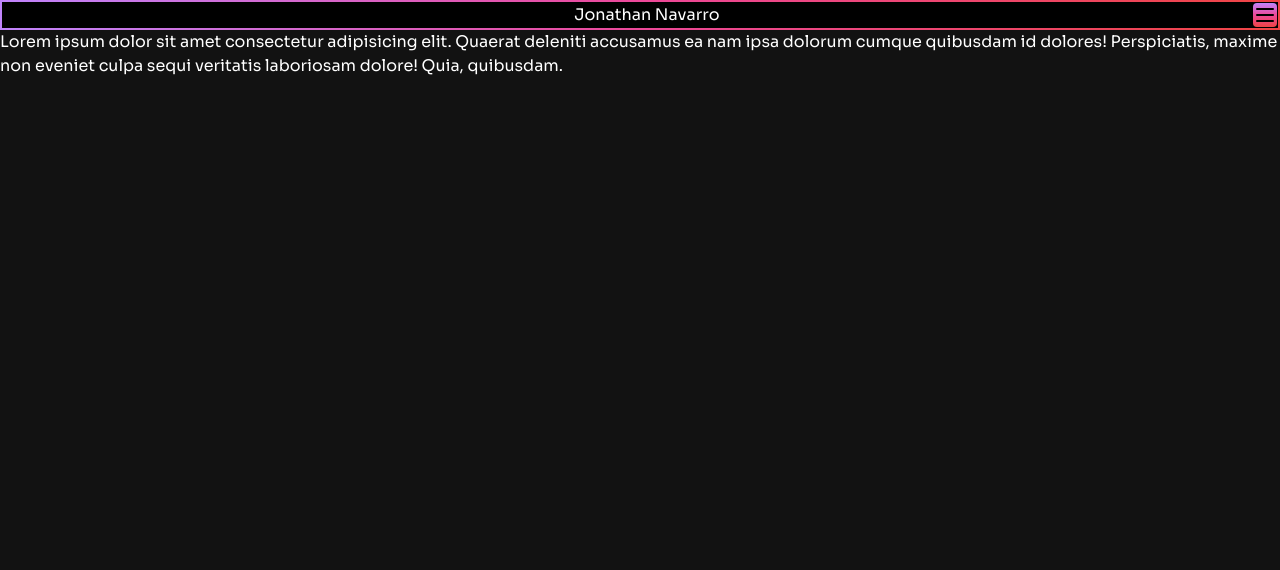
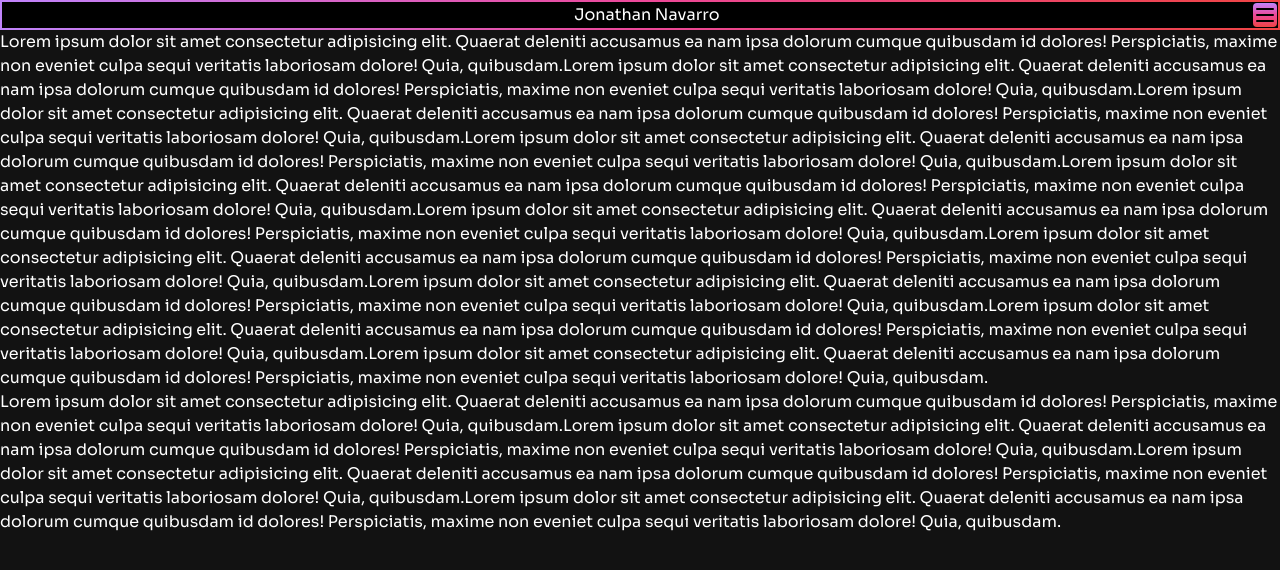
Before and after one commit to Jonnaa/Portfolio, a React (Vite) app: page / in a window 1280 px wide. Shown: the top 570 px of the page. Built offline with nearby package versions, Linux system fonts and the light colour scheme.

Commit message:
Burger menu progress

```diff
--- a/src/components/App.jsx
+++ b/src/components/App.jsx
@@ -4,7 +4,92 @@ const App = () => {
   return (
     <>
       <Header />
-      Lorem ipsum dolor sit amet consectetur adipisicing elit. Quaerat deleniti accusamus ea nam ipsa dolorum cumque quibusdam id dolores! Perspiciatis, maxime non eveniet culpa sequi veritatis laboriosam dolore! Quia, quibusdam.
+      <div className="">
+        <span>
+          Lorem ipsum dolor sit amet consectetur adipisicing elit. Quaerat
+          deleniti accusamus ea nam ipsa dolorum cumque quibusdam id dolores!
+          Perspiciatis, maxime non eveniet culpa sequi veritatis laboriosam
+          dolore! Quia, quibusdam.
+        </span>
+        <span>
+          Lorem ipsum dolor sit amet consectetur adipisicing elit. Quaerat
+          deleniti accusamus ea nam ipsa dolorum cumque quibusdam id dolores!
+          Perspiciatis, maxime non eveniet culpa sequi veritatis laboriosam
+          dolore! Quia, quibusdam.
+        </span>
+        <span>
+          Lorem ipsum dolor sit amet consectetur adipisicing elit. Quaerat
+          deleniti accusamus ea nam ipsa dolorum cumque quibusdam id dolores!
+          Perspiciatis, maxime non eveniet culpa sequi veritatis laboriosam
+          dolore! Quia, quibusdam.
+        </span>
+        <span>
+          Lorem ipsum dolor sit amet consectetur adipisicing elit. Quaerat
+          deleniti accusamus ea nam ipsa dolorum cumque quibusdam id dolores!
+          Perspiciatis, maxime non eveniet culpa sequi veritatis laboriosam
+          dolore! Quia, quibusdam.
+        </span>
+        <span>
+          Lorem ipsum dolor sit amet consectetur adipisicing elit. Quaerat
+          deleniti accusamus ea nam ipsa dolorum cumque quibusdam id dolores!
+          Perspiciatis, maxime non eveniet culpa sequi veritatis laboriosam
+          dolore! Quia, quibusdam.
+        </span>
+        <span>
+          Lorem ipsum dolor sit amet consectetur adipisicing elit. Quaerat
+          deleniti accusamus ea nam ipsa dolorum cumque quibusdam id dolores!
+          Perspiciatis, maxime non eveniet culpa sequi veritatis laboriosam
+          dolore! Quia, quibusdam.
+        </span>
+        <span>
+          Lorem ipsum dolor sit amet consectetur adipisicing elit. Quaerat
+          deleniti accusamus ea nam ipsa dolorum cumque quibusdam id dolores!
+          Perspiciatis, maxime non eveniet culpa sequi veritatis laboriosam
+          dolore! Quia, quibusdam.
+        </span>
+        <span>
+          Lorem ipsum dolor sit amet consectetur adipisicing elit. Quaerat
+          deleniti accusamus ea nam ipsa dolorum cumque quibusdam id dolores!
+          Perspiciatis, maxime non eveniet culpa sequi veritatis laboriosam
+          dolore! Quia, quibusdam.
+        </span>
+        <span>
+          Lorem ipsum dolor sit amet consectetur adipisicing elit. Quaerat
+          deleniti accusamus ea nam ipsa dolorum cumque quibusdam id dolores!
+          Perspiciatis, maxime non eveniet culpa sequi veritatis laboriosam
+          dolore! Quia, quibusdam.
+        </span>
+        <span>
+          Lorem ipsum dolor sit amet consectetur adipisicing elit. Quaerat
+          deleniti accusamus ea nam ipsa dolorum cumque quibusdam id dolores!
+          Perspiciatis, maxime non eveniet culpa sequi veritatis laboriosam
+          dolore! Quia, quibusdam.
+        </span>
+      </div>
+      <span>
+        Lorem ipsum dolor sit amet consectetur adipisicing elit. Quaerat
+        deleniti accusamus ea nam ipsa dolorum cumque quibusdam id dolores!
+        Perspiciatis, maxime non eveniet culpa sequi veritatis laboriosam
+        dolore! Quia, quibusdam.
+      </span>
+      <span>
+        Lorem ipsum dolor sit amet consectetur adipisicing elit. Quaerat
+        deleniti accusamus ea nam ipsa dolorum cumque quibusdam id dolores!
+        Perspiciatis, maxime non eveniet culpa sequi veritatis laboriosam
+        dolore! Quia, quibusdam.
+      </span>
+      <span>
+        Lorem ipsum dolor sit amet consectetur adipisicing elit. Quaerat
+        deleniti accusamus ea nam ipsa dolorum cumque quibusdam id dolores!
+        Perspiciatis, maxime non eveniet culpa sequi veritatis laboriosam
+        dolore! Quia, quibusdam.
+      </span>
+      <span>
+        Lorem ipsum dolor sit amet consectetur adipisicing elit. Quaerat
+        deleniti accusamus ea nam ipsa dolorum cumque quibusdam id dolores!
+        Perspiciatis, maxime non eveniet culpa sequi veritatis laboriosam
+        dolore! Quia, quibusdam.
+      </span>
     </>
   );
 };
--- a/src/components/Header.jsx
+++ b/src/components/Header.jsx
@@ -3,13 +3,14 @@ import Burger from "../assets/burger-menu.svg";
 
 const Header = () => {
   const [burgerClicked, setBurgerClicked] = useState(false);
-  const navClasses = "bg-black flex-auto w-full text-center underline underline-offset-2 hover:bg-slate-700"
+  const navClasses =
+    "flex-auto w-full content-center text-center underline underline-offset-2 hover:bg-slate-700 text-4xl";
   function handleOnClick() {
     setBurgerClicked(!burgerClicked);
   }
   return (
     <>
-      <div className="p-[2.2px] bg-gradient-to-r from-purple-400 via-pink-500 to-red-500">
+      <div className="sticky top-0 z-50 p-[2.2px] bg-gradient-to-r from-purple-400 via-pink-500 to-red-500 ">
         <div className="bg-black flex flex-row justify-between p-px">
           <span className="invisible">Invis</span>
           <span className="">Jonathan Navarro</span>
@@ -24,11 +25,17 @@ const Header = () => {
         </div>
       </div>
       {burgerClicked ? (
-        <nav className=" p-[2.2px] bg-gradient-to-r from-purple-400 via-pink-500 to-red-500 ">
-          <div className=" flex flex-col items-center">
-            <a href="#home" className={navClasses}>Home</a>
-            <a href="#aboutMe" className={navClasses}>About Me</a>
-            <a href="#projects" className={navClasses}>Projects</a>
+        <nav className="fixed w-full h-full z-40 overscroll-contain">
+          <div className="flex flex-col w-full h-full bg-black/75 backdrop-blur-sm">
+            <a href="#home" className={navClasses}>
+              Home
+            </a>
+            <a href="#aboutMe" className={navClasses}>
+              About Me
+            </a>
+            <a href="#projects" className={navClasses}>
+              Projects
+            </a>
           </div>
         </nav>
       ) : (
```
